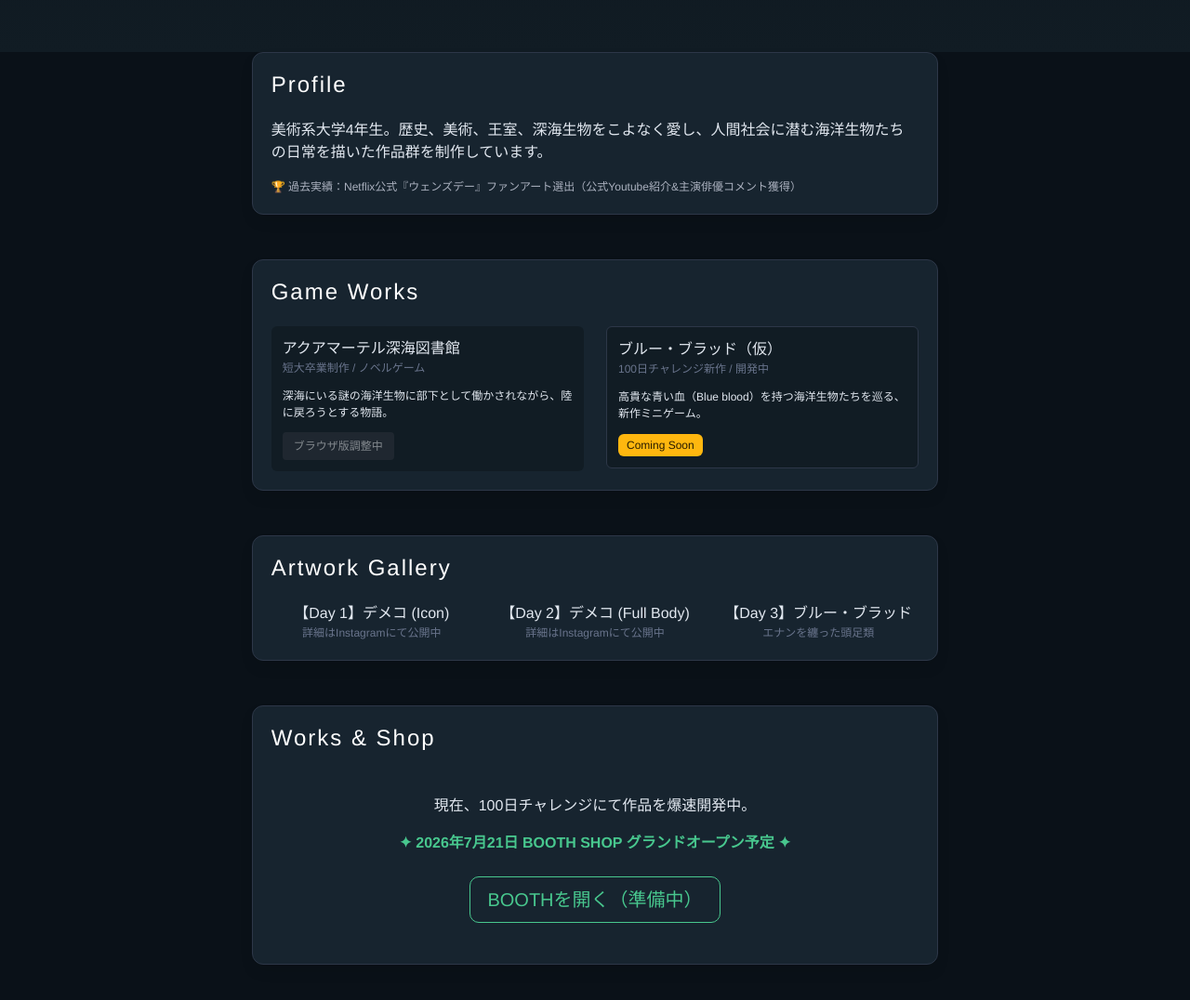
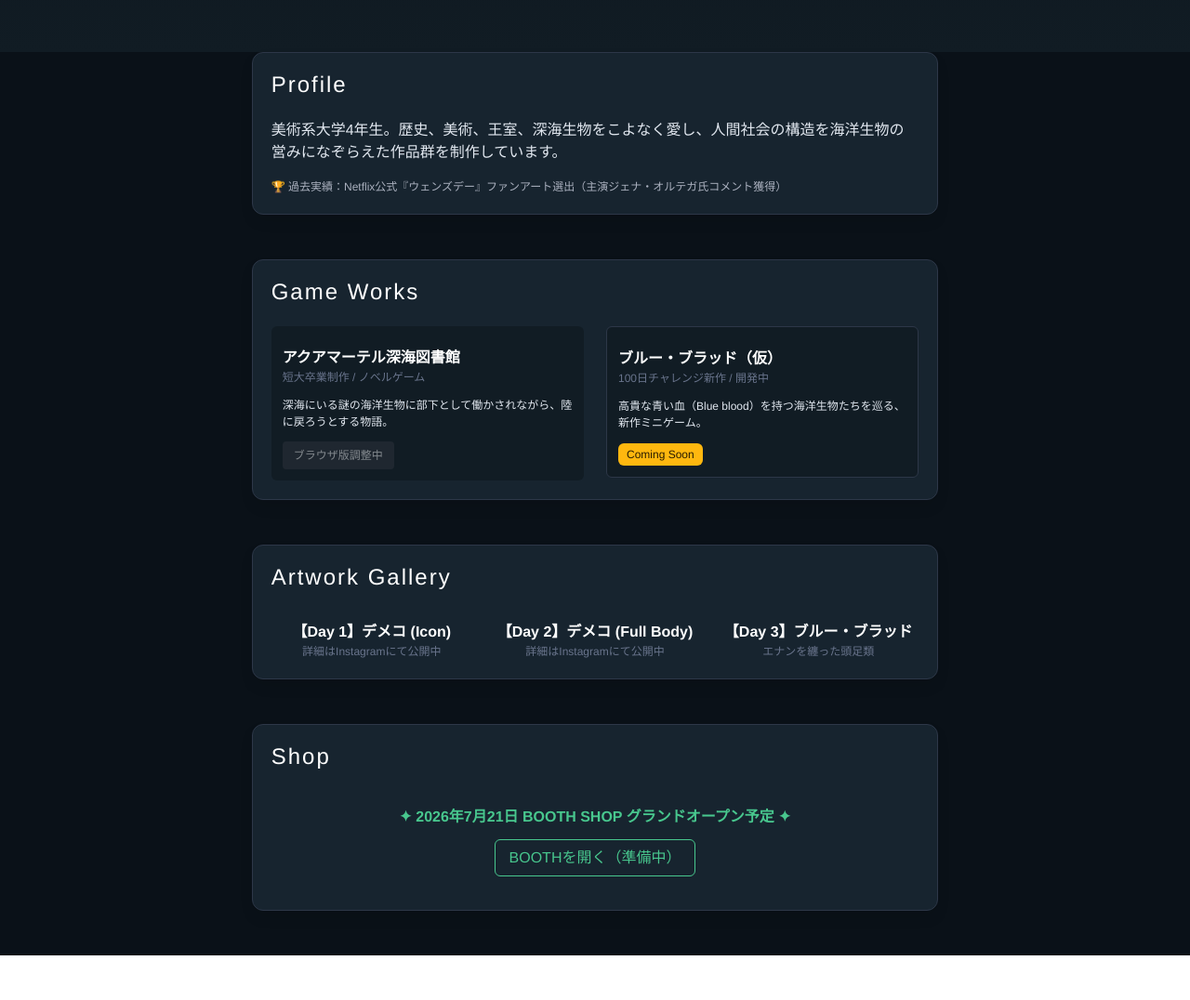
Before and after one commit to MakikoNekomiya/makikonekomiya.github.io, a plain HTML site: page index.html in a window 1280 px wide. Shown: the part 460-1536 px from the top of the page at 93% size. After the commit the page ends 1488 px from the top, so only its background shows below. Drawn offline with nearby package versions, Linux system fonts and the light colour scheme.

Commit message:
Refine comments and profile text in index.html
Updated comments and text in the HTML for clarity and accuracy.

```diff
--- a/index.html
+++ b/index.html
@@ -4,21 +4,20 @@
     <meta charset="UTF-8">
     <meta name="viewport" content="width=device-width, initial-scale=1.0">
     <title>猫宮 目喜子 | Official Portfolio</title>
-    <!-- シンプルで美しいCSS framework "Bulma" を1行で読み込み -->
     <link rel="stylesheet" href="https://cdn.jsdelivr.net/npm/bulma@1.0.0/css/bulma.min.css">
     <style>
-        /* あなたの世界観に合わせた深海のダークネイビー背景 */
         body { background-color: #0a1118; color: #e2e8f0; font-family: 'Helvetica Neue', Arial, sans-serif; }
         .hero { background: linear-gradient(180deg, #0a1118 0%, #111c24 100%); }
         .title { color: #ffffff !important; font-weight: 300; letter-spacing: 2px; }
         .subtitle { color: #a0aec0 !important; }
         .box { background-color: #17242f; color: #e2e8f0; border: 1px solid #2d3748; }
         .tag.is-dark-custom { background-color: #2d3748; color: #cbd5e0; }
+        .work-title { color: #ffffff !important; font-weight: bold; margin-top: 10px; }
     </style>
 </head>
 <body>
 
-    <!-- ヘッダー / ヒーローセクション -->
+    <!-- ヘッダー -->
     <section class="hero is-medium py-6">
         <div class="hero-body has-text-centered">
             <h1 class="title is-1">猫宮 目喜子</h1>
@@ -31,21 +30,21 @@
         </div>
     </section>
 
-    <!-- メインコンテンツ -->
     <div class="container px-4 pb-6">
-        <div class="columns is-centered">
+        <div class="columns is-centered is-multiline">
             <div class="column is-8">
 
-                <!-- プロフィール部分 -->
+                <!-- Profile -->
                 <div class="box mb-6">
                     <h2 class="title is-4">Profile</h2>
                     <p class="is-size-6 mb-4">
-                        美術系大学4年生。歴史、美術、王室、深海生物をこよなく愛し、人間社会に潜む海洋生物たちの日常を描いた作品群を制作しています。
+                        美術系大学4年生。歴史、美術、王室、深海生物をこよなく愛し、人間社会の構造を海洋生物の営みになぞらえた作品群を制作しています。
                     </p>
                     <p class="is-size-7 has-text-grey-light">
-                        🏆 過去実績：Netflix公式『ウェンズデー』ファンアート選出（公式Youtube紹介&主演俳優コメント獲得）
+                        🏆 過去実績：Netflix公式『ウェンズデー』ファンアート選出（主演ジェナ・オルテガ氏コメント獲得）
                     </p>
                 </div>
+
                 <!-- 【Day 4タスク】Game Corner (ゲーム作品コーナー) -->
                 <div class="box mb-6">
                     <h2 class="title is-4">Game Works</h2>
@@ -92,16 +91,15 @@
                         </div>
                     </div>
                 </div>
-                <!-- ギャラリー・ショップ（予告欄） -->
+
+                <!-- Shop -->
                 <div class="box">
-                    <h2 class="title is-4">Works & Shop</h2>
-                    <div class="has-text-centered py-5">
-                        <p class="mb-4">現在、100日チャレンジにて作品を爆速開発中。</p>
-                        <p class="is-size-6 has-text-weight-bold mb-5" style="color: #48c78e;">
+                    <h2 class="title is-4">Shop</h2>
+                    <div class="has-text-centered py-4">
+                        <p class="is-size-6 has-text-weight-bold mb-3" style="color: #48c78e;">
                             ✦ 2026年7月21日 BOOTH SHOP グランドオープン予定 ✦
                         </p>
-                        <!-- ボタン（現在は仮リンク、来週BOOTHのURLに変えます） -->
-                        <a href="https://booth.pm" class="button is-success is-outlined is-medium" target="_blank">
+                        <a href="https://booth.pm" class="button is-success is-outlined" target="_blank">
                             BOOTHを開く（準備中）
                         </a>
                     </div>
```
